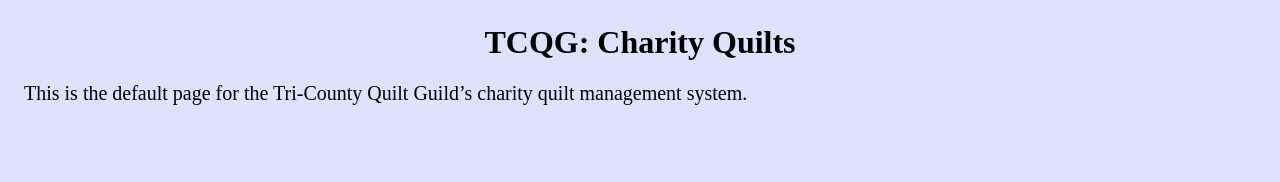
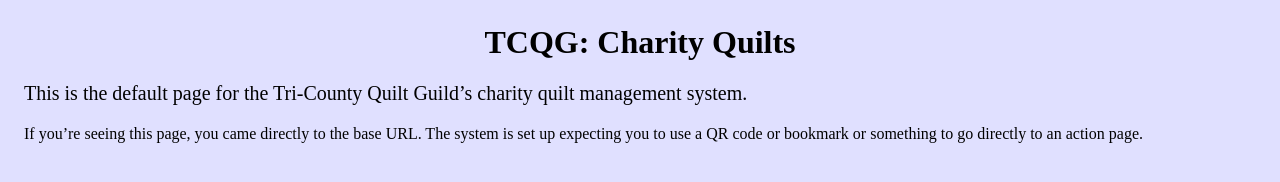
Before and after one commit to tcqg-charity-dev/tcqg-charity-dev, a plain HTML site: page index.html in a window 1280 px wide. Drawn offline with Linux system fonts and the light colour scheme.

Commit message:
Add files via upload

```diff
--- a/index.html
+++ b/index.html
@@ -6,8 +6,11 @@
     </head>
     <body>
         <h1>TCQG: Charity Quilts</h1>
-        <div class="explanatoryText">
+        <p class="explanatoryText">
 This is the default page for the Tri-County Quilt Guild&rsquo;s charity quilt management system.
-        </div>
+        </p>
+        <p>
+If you&rsquo;re seeing this page, you came directly to the base URL.
+The system is set up expecting you to use a QR code or bookmark or something to go directly to an action page.
     </body>
 </html>
```
